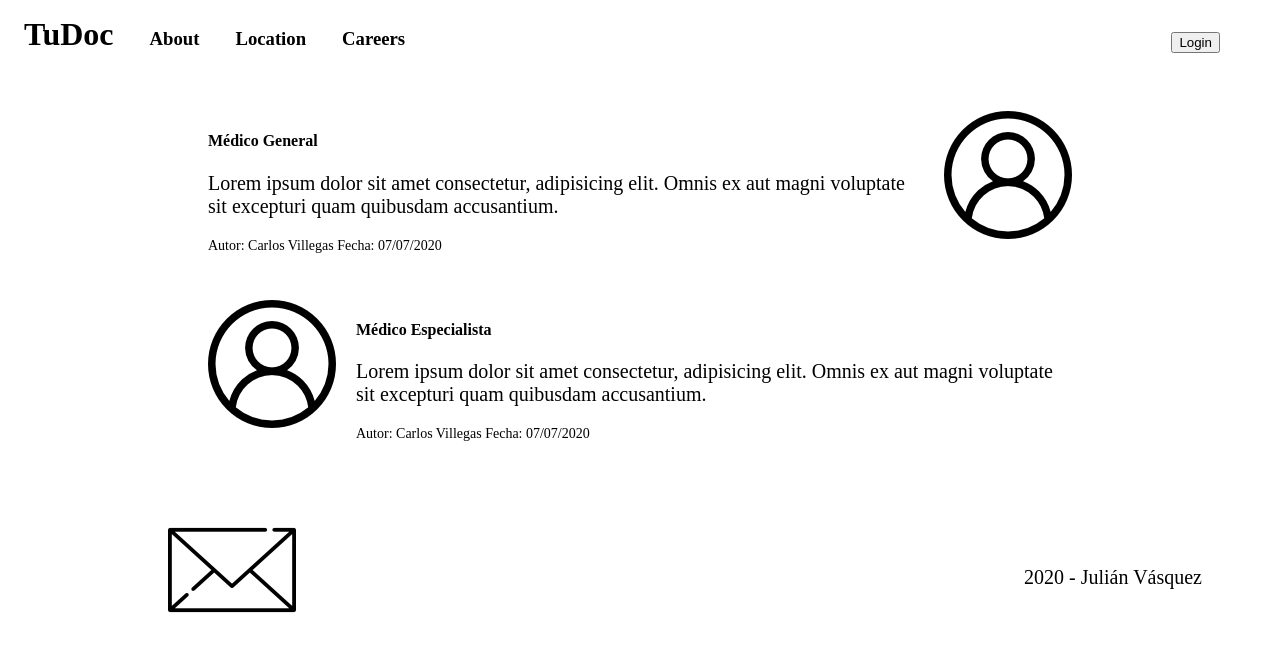
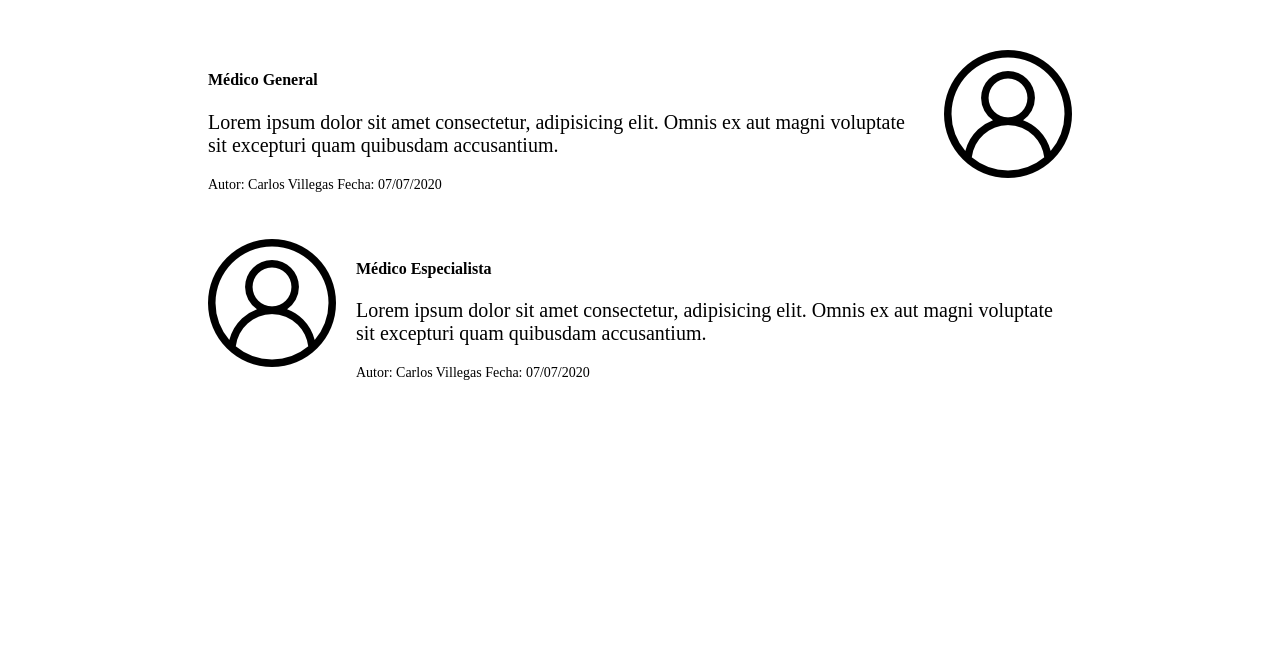
Before and after one commit to katherin-perez/programacion-web-2022, a plain HTML site: page index.html in a window 1280 px wide. Drawn offline with Linux system fonts and the light colour scheme.

```diff
--- a/index.html
+++ b/index.html
@@ -18,19 +18,6 @@
 </head>
 
 <body>
-    <header>
-        <div style="width: max-content; display: inline-block;">
-            <h1>TuDoc</h1>
-            <h3>About</h3>
-            <h3>Location</h3>
-            <h3>Careers</h3>
-        </div>
-
-        <div style="width: max-content; display: inline-block; position: absolute; right: 60px; top: 32px;">
-            <button>Login</button>
-        </div>
-    </header>
-
     <section style="margin: 50px 200px;">
         <div style="display: grid; grid-template-columns: auto auto; grid-template-rows: max-content;">
             <div>
@@ -52,13 +39,6 @@
             </div>
         </div>
     </section>
-
-    <footer>
-        <div style="width: max-content; display: inline-block;">
-            <img style="display: inline-block; position: relative; left: 10rem;" src="media/carta.png" alt="imgCorreo">
-            <p style="display: inline-block; margin: 60px 30px; position: absolute; right: 48px; font-size: 20px;">2020 - Julián Vásquez</p>
-        </div>
-    </footer>
 </body>
 
 </html>
```
